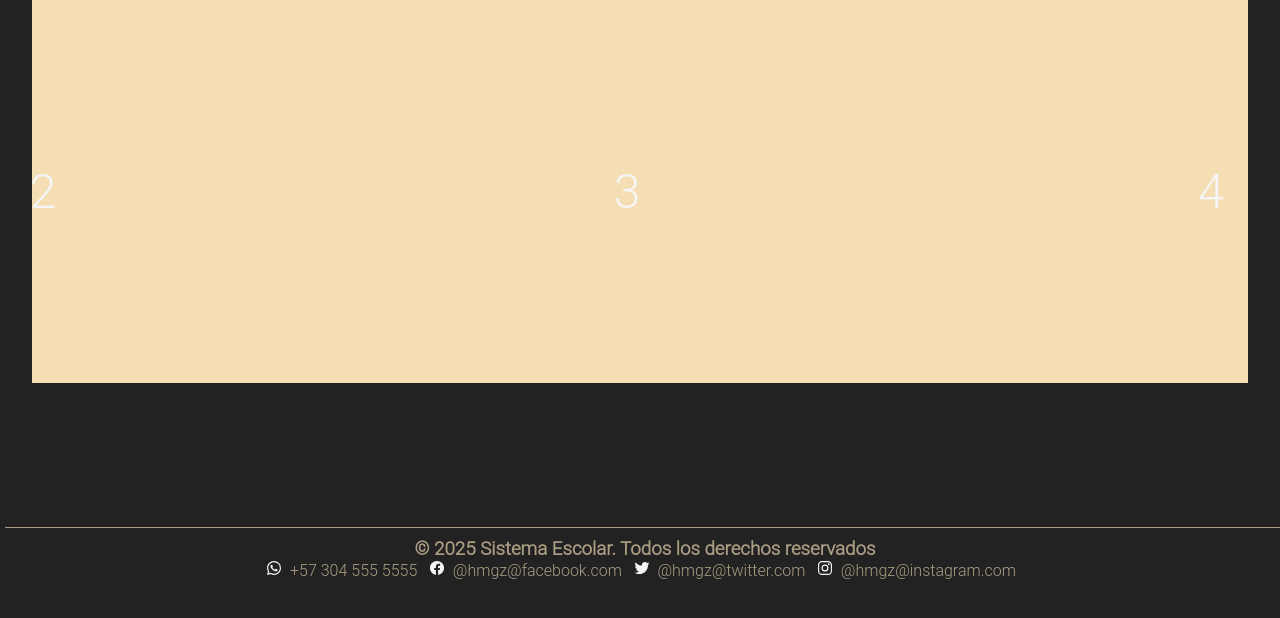
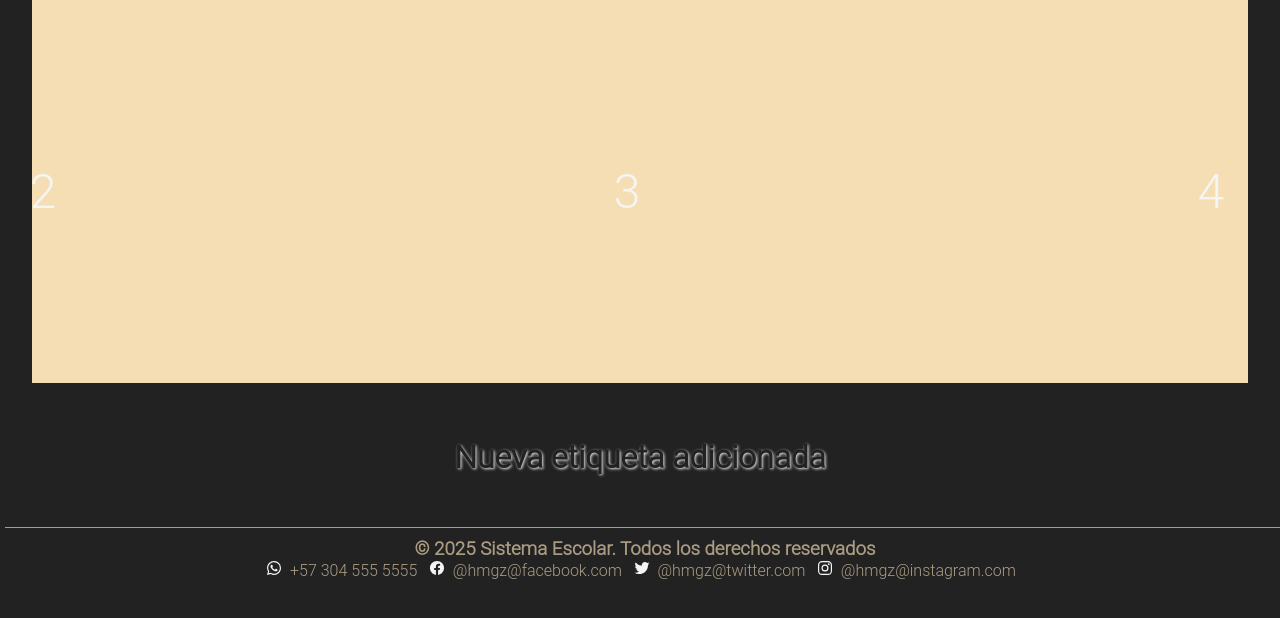
Before and after one commit to harolmgzapata/sistema_escolar_prueba, a Django app: page /sistemaescolar/ in a window 1280 px wide. Shown: the part 165-783 px from the top of the page. Run offline with Django 5.2, Linux system fonts and the light colour scheme.

Commit message:
index modificado

```diff
--- a/appse/templates/appse/index.html
+++ b/appse/templates/appse/index.html
@@ -21,5 +21,7 @@
       <div class="card">6</div>
     </div>
   </div>
+
+  <h1>Nueva etiqueta adicionada</h1>
   {% include 'footer.html' %}
 {% endblock %}
```
